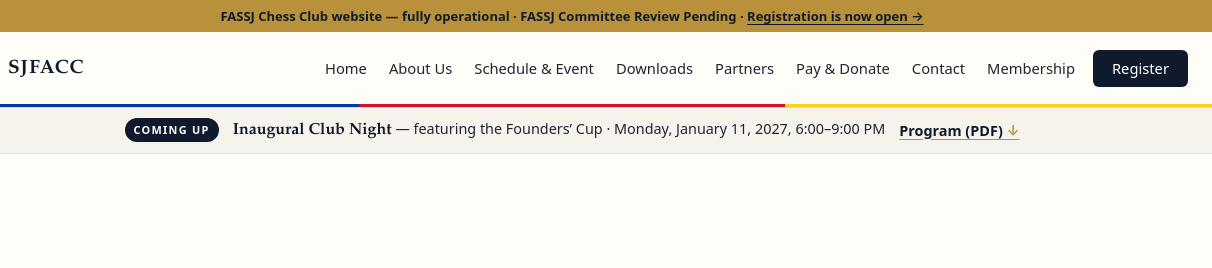
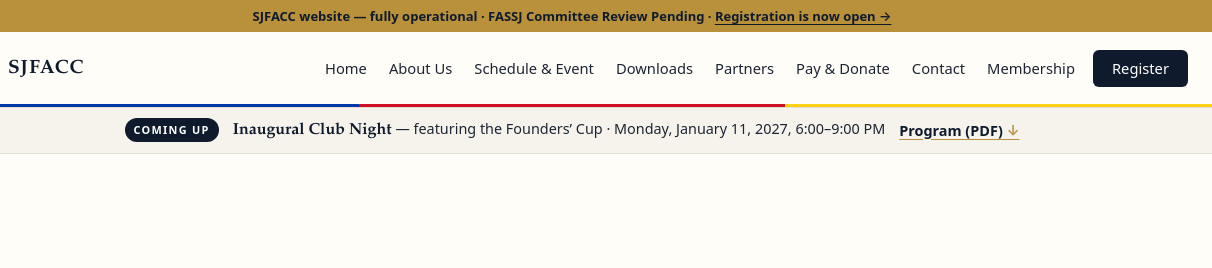
Before and after one commit to amadriaga/fassj-chess-preview, a plain HTML site: page 404.html in a window 1280 px wide. Shown: the top 268 px of the page, 68-1280 px from the left. Drawn offline with Linux system fonts and the light colour scheme.

Commit message:
Review copy of SJFACC website @ 2ff7779 for chess.fassj.o2bot.com

```diff
--- a/404.html
+++ b/404.html
@@ -20,7 +20,7 @@
   <link rel="stylesheet" href="/styles.css?v=ffa6e3b89b">
 </head>
 <body>
-  <div style="background:#b8913a;color:#0f1b2d;font:600 13px/1.4 system-ui,-apple-system,Segoe UI,Roboto,Arial,sans-serif;text-align:center;padding:7px 16px">FASSJ Chess Club website &mdash; fully operational &middot; FASSJ Committee Review Pending &middot; <a href="/register.html" style="color:#0f1b2d;text-decoration:underline">Registration is now open &rarr;</a></div>
+  <div style="background:#b8913a;color:#0f1b2d;font:600 13px/1.4 system-ui,-apple-system,Segoe UI,Roboto,Arial,sans-serif;text-align:center;padding:7px 16px">SJFACC website &mdash; fully operational &middot; FASSJ Committee Review Pending &middot; <a href="/register.html" style="color:#0f1b2d;text-decoration:underline">Registration is now open &rarr;</a></div>
   <a class="skip" href="#main">Skip to content</a>
 
   <header class="site-header">
```
Also changed, not shown: about.html (+1 -1 lines), contact.html (+1 -1 lines), contest.html (+1 -1 lines), downloads.html (+1 -1 lines), edit.html (+1 -1 lines), index.html (+1 -1 lines), officer-setup.html (+1 -1 lines), officers.html (+1 -1 lines), partners.html (+1 -1 lines), pay.html (+1 -1 lines), privacy.html (+1 -1 lines), register.html (+1 -1 lines), schedule.html (+1 -1 lines), shirts.html (+1 -1 lines), 1 more files.
